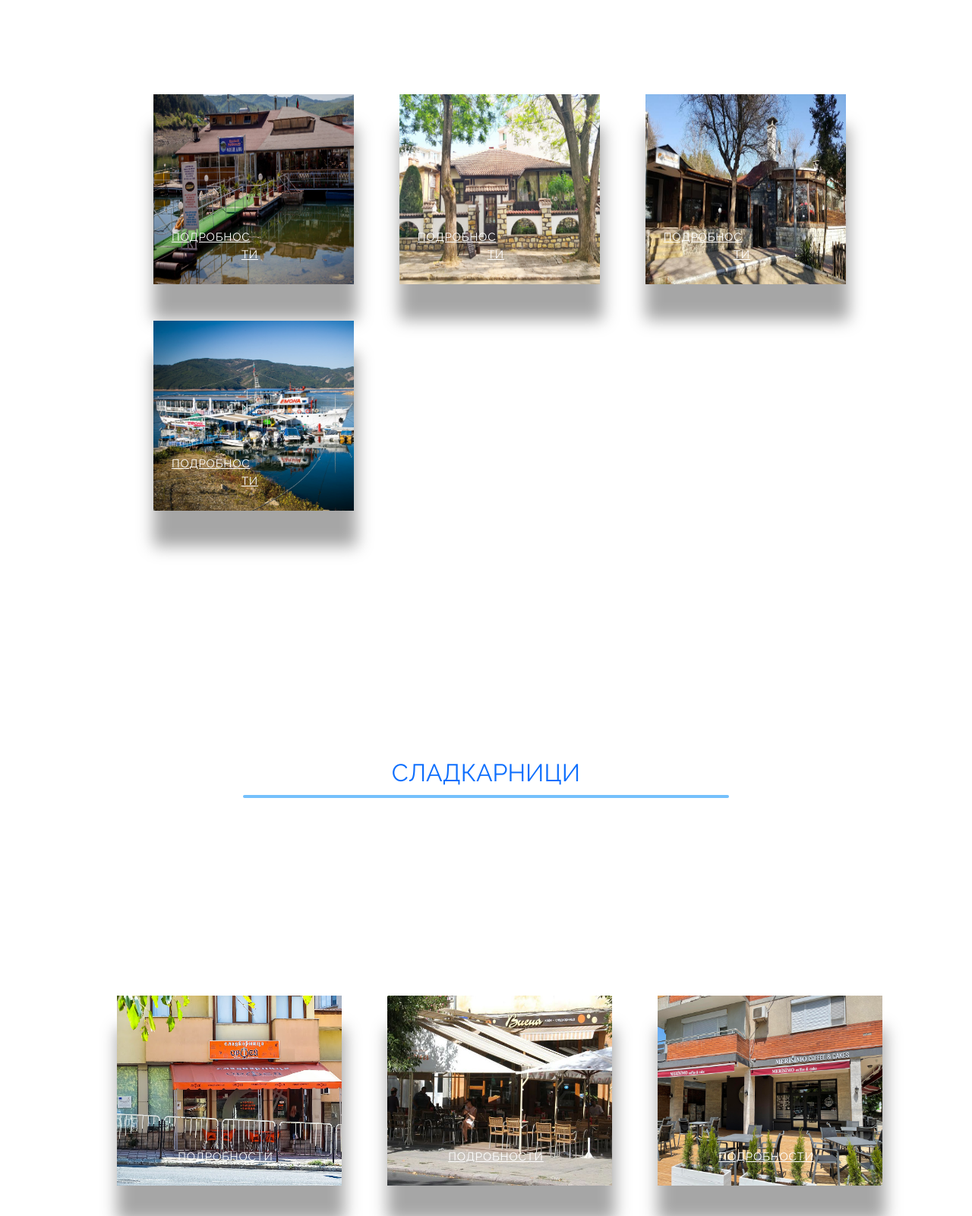
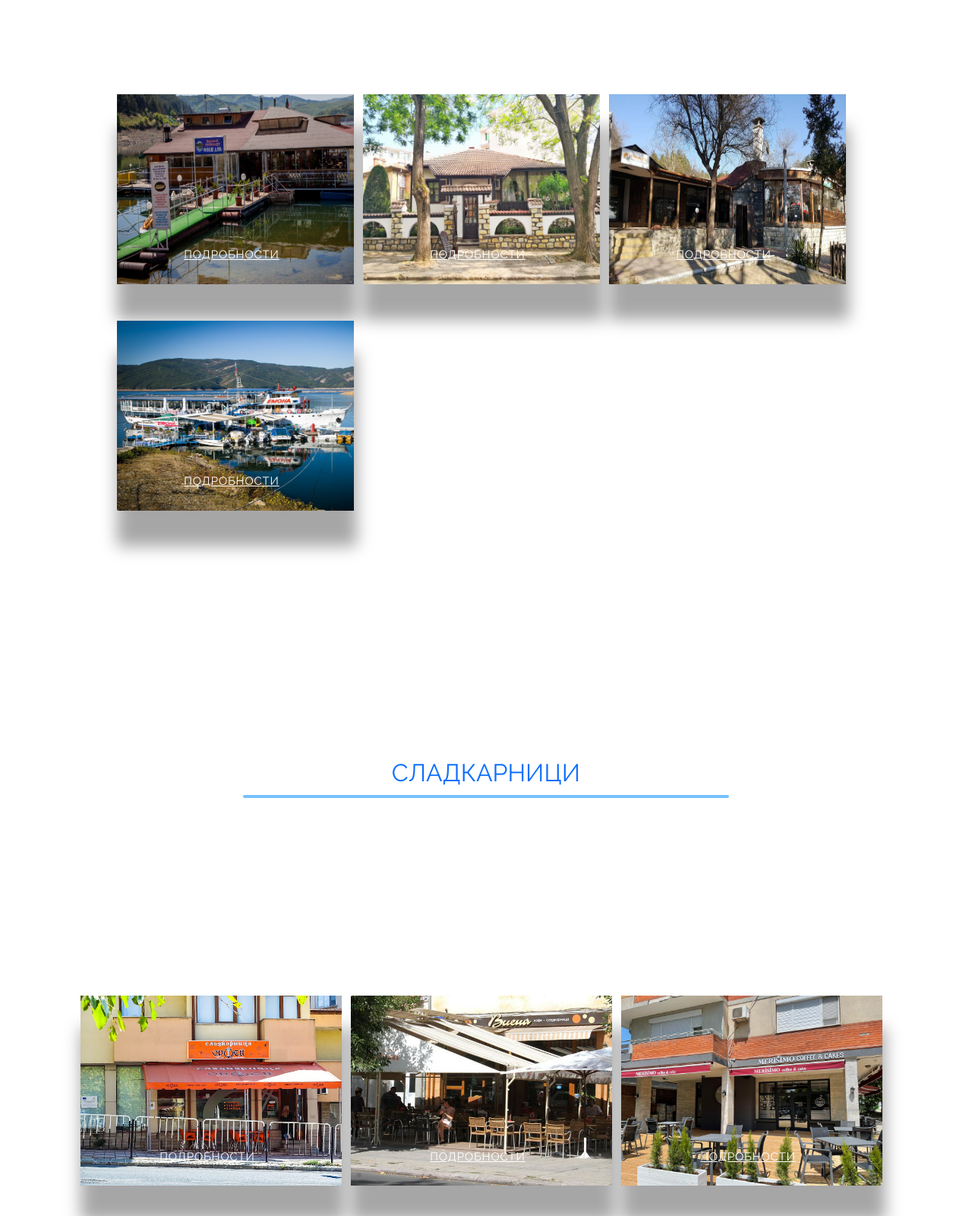
Before and after one commit to aleksanderstoyanov/ForKardzhali, a plain HTML site: page food.html in a window 1280 px wide. Shown: the part 480-2080 px from the top of the page at 76% size. Drawn offline with nearby package versions, Linux system fonts and the light colour scheme.

Commit message:
chore: update food css rules

```diff
--- a/food.html
+++ b/food.html
@@ -123,7 +123,7 @@
       <div class="restaurants container d-flex justify-content-center" style="padding: 7em 3em  !important;">
          <div class="container" style="padding: 5em 3em  !important;">
             <div class="row align-middle">
-              <div class="col-md-6 col-lg-4 column">
+              <div class="col-md-6 col-lg-4 column" style="padding-left: unset !important;">
                 <div class="card gr-2">
                     <div class="txt">
                       <h1>Моби Дик</h1>
@@ -135,7 +135,7 @@
                     </div>
                 </div>
               </div>
-              <div class="col-md-6 col-lg-4 column">
+              <div class="col-md-6 col-lg-4 column" style="padding-left: unset !important;">
                     <div class="card gr-2">
                         <div class="txt">
                           <h1>Старата Къща</h1>
@@ -147,7 +147,7 @@
                         </div>
                     </div>
               </div>
-              <div class="col-md-6 col-lg-4 column">
+              <div class="col-md-6 col-lg-4 column" style="padding-left: unset !important;">
                 <div class="card gr-2">
                     <div class="txt">
                       <h1>Робинзон</h1>
@@ -159,7 +159,7 @@
                     </div>
                 </div>
               </div>
-              <div class="col-md-6 col-lg-4 column">
+              <div class="col-md-6 col-lg-4 column" style="padding-left: unset !important;">
                 <div class="card gr-2">
                     <div class="txt">
                       <h1>Емона</h1>
@@ -186,7 +186,7 @@
       <div class="pastries  d-flex justify-content-center" style="padding: 7em 3em  !important;">
         <div class="container" style="padding: 5em 3em  !important;">
             <div class="row align-middle">
-              <div class="col-md-6 col-lg-4 column">
+              <div class="col-md-6 col-lg-4 column" style="padding-left: unset !important;">
                 <div class="card gr-2">
                     <div class="txt">
                       <h1>Градина Орфей</h1>
@@ -199,7 +199,7 @@
                 </div>
 
               </div>
-              <div class="col-md-6 col-lg-4 column">
+              <div class="col-md-6 col-lg-4 column" style="padding-left: unset !important;">
                     <div class="card gr-2">
                         <div class="txt">
                           <h1>Виена</h1>
@@ -211,7 +211,7 @@
                         </div>
                     </div>
               </div>
-              <div class="col-md-6 col-lg-4 column">
+              <div class="col-md-6 col-lg-4 column" style="padding-left: unset !important;">
                 <div class="card gr-2">
                     <div class="txt">
                       <h1>Мерисимо</h1>
@@ -236,7 +236,7 @@
       <div class="clubs container d-flex justify-content-center" style="padding: 7em 3em  !important;">
         <div class="container" style="padding: 5em 3em  !important;">
             <div class="row align-middle">
-              <div class="col-md-6 col-lg-4 column">
+              <div class="col-md-6 col-lg-4 column" style="padding-left: unset !important;">
                 <div class="card gr-2">
                     <div class="txt">
                       <h1>Friends Bar & Dinner</h1>
@@ -248,7 +248,7 @@
                     </div>
                 </div>
               </div>
-              <div class="col-md-6 col-lg-4 column">
+              <div class="col-md-6 col-lg-4 column" style="padding-left: unset !important;">
                     <div class="card gr-2">
                         <div class="txt">
                           <h1>"Vertu" Bar & Dinner</h1>
@@ -260,7 +260,7 @@
                         </div>
                     </div>
               </div>
-              <div class="col-md-6 col-lg-4 column">
+              <div class="col-md-6 col-lg-4 column" style="padding-left: unset !important;">
                 <div class="card gr-2">
                     <div class="txt">
                       <h1>Kлуб "Библиотека"</h1>
```
